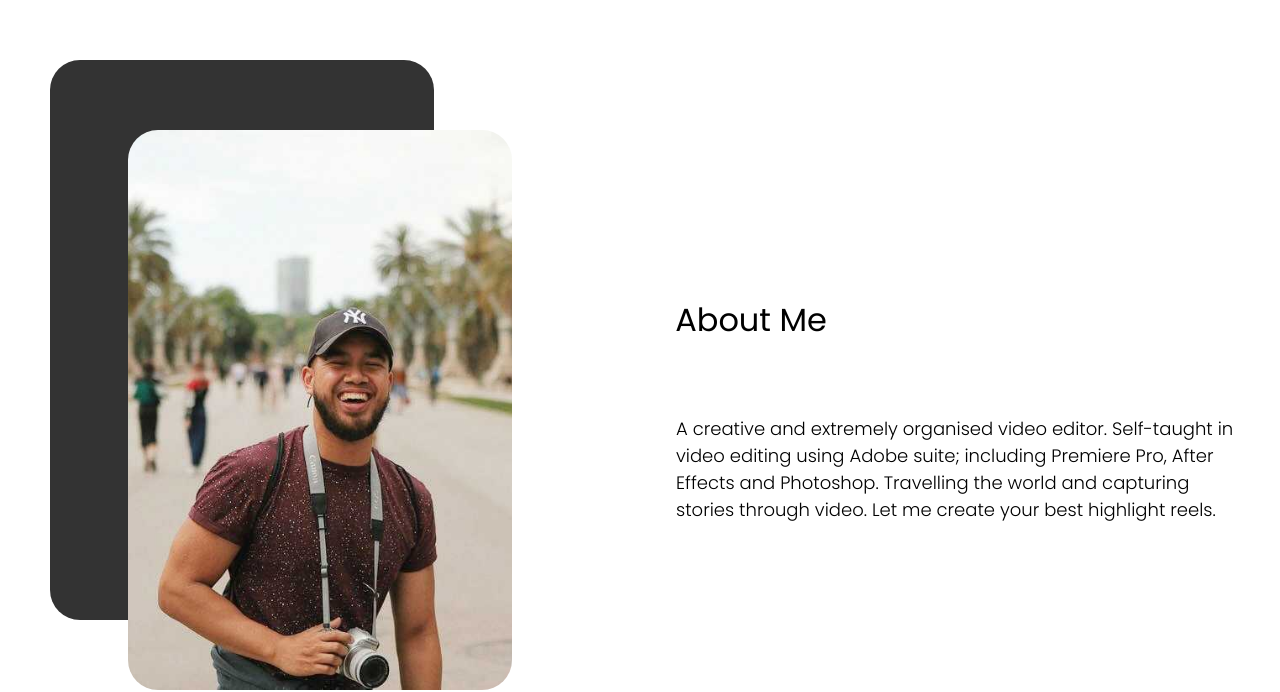
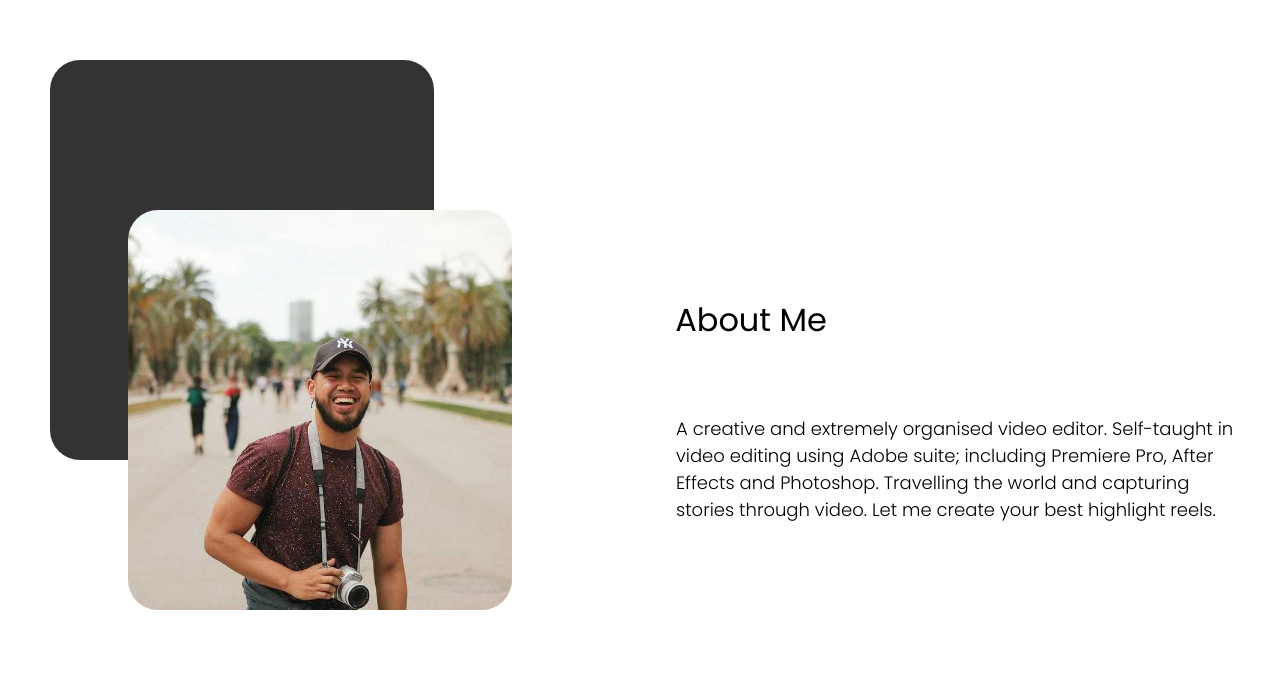
Before and after one commit to JordanAdedeji/jeff-portfolio-website, a React (Create React App) app: page / in a window 1280 px wide. Shown: the part 790-1482 px from the top of the page. Built offline with nearby package versions, Linux system fonts and the light colour scheme; grey boxes are pictures that could not be loaded.

Commit message:
fix styling and optimize vid

```diff
--- a/src/components/about/about.css
+++ b/src/components/about/about.css
@@ -100,3 +100,14 @@
       padding: 20px;
     }
 }
+
+@media (orientation: landscape) {
+  .a{
+    margin-bottom: 1em;
+  }
+
+  .a-card {
+    height: 50vh;
+  }
+
+}
--- a/src/components/contact/Contact.jsx
+++ b/src/components/contact/Contact.jsx
@@ -59,10 +59,10 @@ const Contact = () => {
             freelancing if the right project comes along.
           </p>
           <form ref={formRef} onSubmit={handleSubmit}>
-            <input style={{backgroundColor: darkMode && "#333"}} type="text" placeholder="Name" name="user_name" />
-            <input style={{backgroundColor: darkMode && "#333"}} type="text" placeholder="Subject" name="user_subject" />
-            <input style={{backgroundColor: darkMode && "#333"}} type="text" placeholder="Email" name="user_email" />
-            <textarea style={{backgroundColor: darkMode && "#333"}} rows="5" placeholder="Message" name="message" />
+            <input style={{backgroundColor: darkMode && "#333", color: darkMode && "white"}} type="text" placeholder="Name" name="user_name" />
+            <input style={{backgroundColor: darkMode && "#333", color: darkMode && "white"}} type="text" placeholder="Subject" name="user_subject" />
+            <input style={{backgroundColor: darkMode && "#333", color: darkMode && "white"}} type="text" placeholder="Email" name="user_email" />
+            <textarea style={{backgroundColor: darkMode && "#333", color: darkMode && "white"}} rows="5" placeholder="Message" name="message" />
             <button>Submit</button>
             {done && "Thank you..."}
           </form>
--- a/src/components/intro/Intro.jsx
+++ b/src/components/intro/Intro.jsx
@@ -1,5 +1,5 @@
 import "./intro.css";
-import introVideo from "../../img/intro2.mp4";
+import introVideo from "../../img/intro3.mp4";
 
 const Intro = () => {
   return (
```
Also changed, not shown: 2 other files (tests, documents, lock files or other folders).
